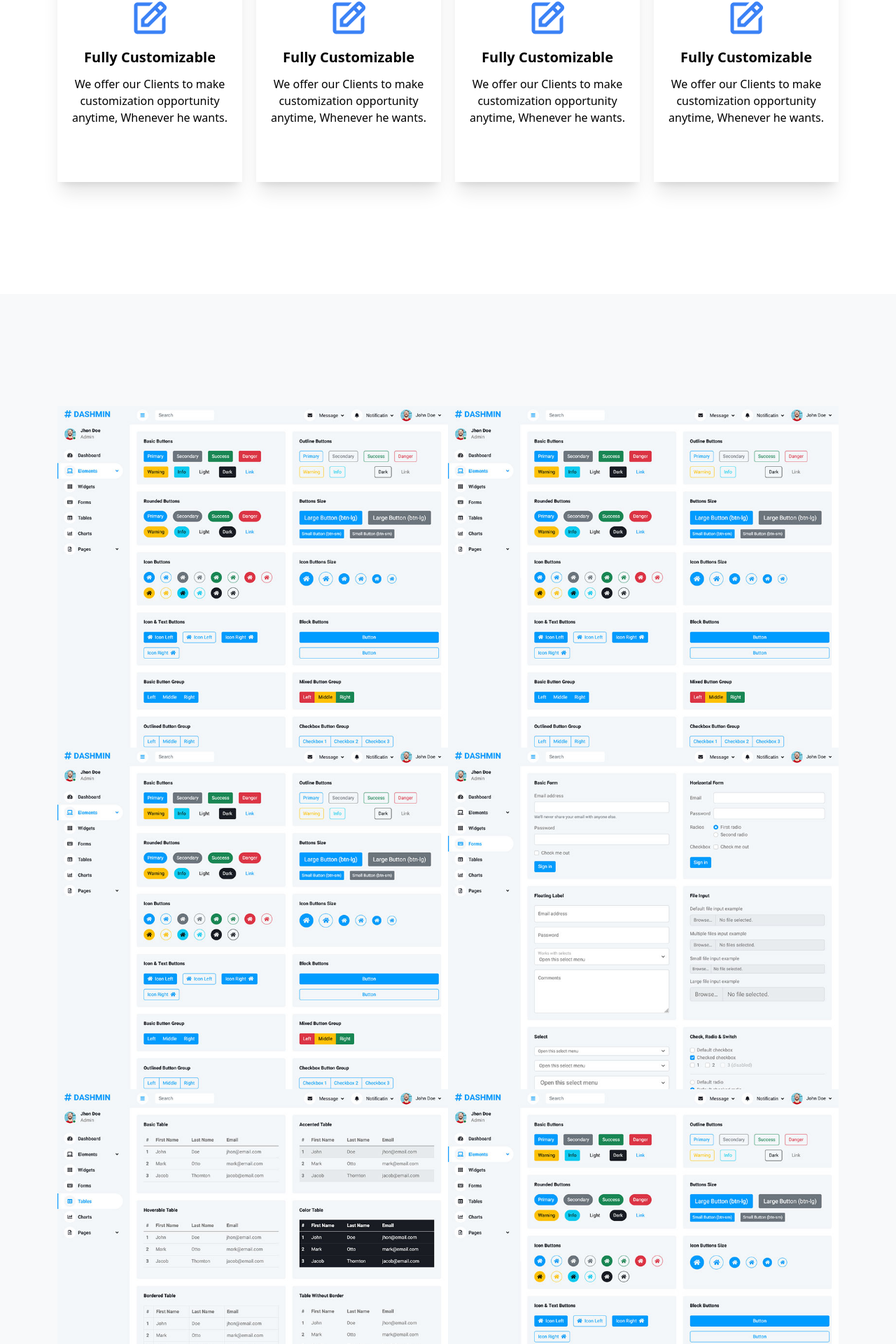
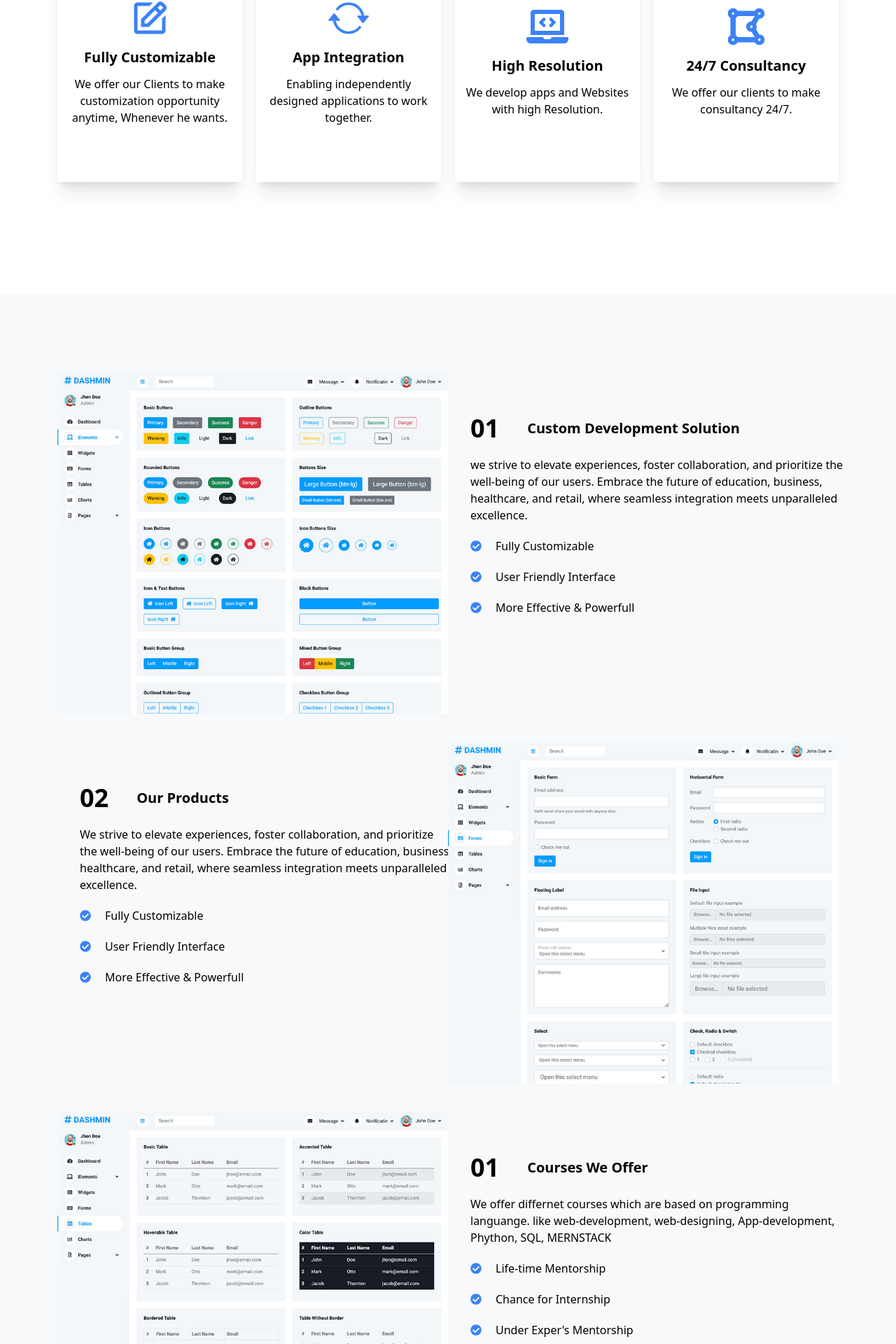
Before and after one commit to muazkhalid936/AtechSole, a React (Vite) app: page / in a window 1280 px wide. Shown: the part 1680-3600 px from the top of the page at 70% size. Built offline with nearby package versions, Linux system fonts and the light colour scheme.

Commit message:
working on work component

```diff
--- a/src/components/AdvanceFeature.jsx
+++ b/src/components/AdvanceFeature.jsx
@@ -1,32 +1,180 @@
 import React from "react";
+import { InView } from "react-intersection-observer";
+import { motion } from "framer-motion";
+import { FaCheckCircle } from "react-icons/fa";
 
 const AdvanceFeature = () => {
   return (
     <div className="p-s bg-over-light">
-      <div className="container py-40 gap-10">
-        <div className="flex ">
-          <div className="lg:w-1/2">
+      <div className="container py-28 flex flex-col gap-10">
+        <div className="flex flex-col lg:flex-row">
+          <InView triggerOnce={true} threshold={0.01}>
+            {({ inView, ref }) => (
+              <motion.div
+                ref={ref}
+                initial={{ opacity: 0, y: 200 }}
+                animate={inView ? { opacity: 1, y: 0 } : {}}
+                transition={{ duration: 0.5, delay: 0.1 }}
+                className="w-full lg:w-1/2"
+              >
                 <img src="src\assets\overview-1.jpg" />
+              </motion.div>
+            )}
+          </InView>
+          <InView triggerOnce={true} threshold={0.01}>
+            {({ inView, ref }) => (
+              <motion.div
+                ref={ref}
+                initial={{ opacity: 0, y: 200 }}
+                animate={inView ? { opacity: 1, y: 0 } : {}}
+                transition={{ duration: 0.5, delay: 0.5 }}
+                className="w-full lg:w-1/2"
+              >
+                <div className="container lg:mx-5 my-10 flex flex-col text-start justify-center">
+                  <div className="flex my-5 gap-10 items-center">
+                    <h1 className="text-4xl font-bold">01</h1>
+                    <p className="font-semibold text-xl">
+                      Custom Development Solution
+                    </p>
                   </div>
-          <div className="lg:w-1/2">
-            <img src="src\assets\overview-1.jpg" />
+                  <div>
+                    <p>
+                      we strive to elevate experiences, foster collaboration,
+                      and prioritize the well-being of our users. Embrace the
+                      future of education, business, healthcare, and retail,
+                      where seamless integration meets unparalleled excellence.
+                    </p>
+                  </div>
+                  <div>
+                    <div className="flex my-5 items-center gap-5">
+                      <FaCheckCircle className="text-blue-500" />
+                      <p>Fully Customizable</p>
+                    </div>
+                    <div className="flex my-5 items-center gap-5">
+                      <FaCheckCircle className="text-blue-500" />
+                      <p>User Friendly Interface</p>
+                    </div>
+                    <div className="flex my-5 items-center gap-5">
+                      <FaCheckCircle className="text-blue-500" />
+                      <p>More Effective & Powerfull</p>
                     </div>
                   </div>
-        <div className="flex ">
-          <div className="lg:w-1/2">
-            <img src="src\assets\overview-1.jpg" />
                 </div>
-          <div className="lg:w-1/2">
-            <img src="src\assets\overview-2.jpg" />
+              </motion.div>
+            )}
+          </InView>
+        </div>
+
+        <div className="flex flex-col lg:flex-row">
+          <InView triggerOnce={true} threshold={0.01}>
+            {({ inView, ref }) => (
+              <motion.div
+                ref={ref}
+                initial={{ opacity: 0, y: 200 }}
+                animate={inView ? { opacity: 1, y: 0 } : {}}
+                transition={{ duration: 0.5, delay: 0.5 }}
+                className="w-full lg:w-1/2"
+              >
+                <div className="container lg:mx-5 my-10 flex flex-col text-start justify-center">
+                  <div className="flex my-5 gap-10 items-center">
+                    <h1 className="text-4xl font-bold">02</h1>
+                    <p className="font-semibold text-xl">Our Products</p>
+                  </div>
+                  <div>
+                    <p>
+                      We strive to elevate experiences, foster collaboration,
+                      and prioritize the well-being of our users. Embrace the
+                      future of education, business, healthcare, and retail,
+                      where seamless integration meets unparalleled excellence.
+                    </p>
+                  </div>
+                  <div>
+                    <div className="flex my-5 items-center gap-5">
+                      <FaCheckCircle className="text-blue-500" />
+                      <p>Fully Customizable</p>
+                    </div>
+                    <div className="flex my-5 items-center gap-5">
+                      <FaCheckCircle className="text-blue-500" />
+                      <p>User Friendly Interface</p>
+                    </div>
+                    <div className="flex my-5 items-center gap-5">
+                      <FaCheckCircle className="text-blue-500" />
+                      <p>More Effective & Powerfull</p>
                     </div>
                   </div>
-        <div className="flex ">
-          <div className="lg:w-1/2">
+                </div>
+              </motion.div>
+            )}
+          </InView>
+
+          <InView triggerOnce={true} threshold={0.01}>
+            {({ inView, ref }) => (
+              <motion.div
+                ref={ref}
+                initial={{ opacity: 0, y: 200 }}
+                animate={inView ? { opacity: 1, y: 0 } : {}}
+                transition={{ duration: 0.5, delay: 0.1 }}
+                className="w-full lg:w-1/2"
+              >
+                <img src="src\assets\overview-2.jpg" />
+              </motion.div>
+            )}
+          </InView>
+        </div>
+
+        <div className="flex flex-col lg:flex-row">
+          <InView triggerOnce={true} threshold={0.01}>
+            {({ inView, ref }) => (
+              <motion.div
+                ref={ref}
+                initial={{ opacity: 0, y: 200 }}
+                animate={inView ? { opacity: 1, y: 0 } : {}}
+                transition={{ duration: 0.5, delay: 0.1 }}
+                className="w-full lg:w-1/2"
+              >
                 <img src="src\assets\overview-3.jpg" />
+              </motion.div>
+            )}
+          </InView>
+          <InView triggerOnce={true} threshold={0.01}>
+            {({ inView, ref }) => (
+              <motion.div
+                ref={ref}
+                initial={{ opacity: 0, y: 200 }}
+                animate={inView ? { opacity: 1, y: 0 } : {}}
+                transition={{ duration: 0.5, delay: 0.5 }}
+                className="w-full lg:w-1/2"
+              >
+                <div className="container lg:mx-5 my-10 flex flex-col text-start justify-center">
+                  <div className="flex my-5 gap-10 items-center">
+                    <h1 className="text-4xl font-bold">01</h1>
+                    <p className="font-semibold text-xl">Courses We Offer</p>
                   </div>
-          <div className="lg:w-1/2">
-            <img src="src\assets\overview-1.jpg" />
+                  <div>
+                    <p>
+                      We offer differnet courses which are based on programming
+                      languange. like web-development, web-designing,
+                      App-development, Phython, SQL, MERNSTACK
+                    </p>
                   </div>
+                  <div>
+                    <div className="flex my-5 items-center gap-5">
+                      <FaCheckCircle className="text-blue-500" />
+                      <p>Life-time Mentorship</p>
+                    </div>
+                    <div className="flex my-5 items-center gap-5">
+                      <FaCheckCircle className="text-blue-500" />
+                      <p>Chance for Internship</p>
+                    </div>
+                    <div className="flex my-5 items-center gap-5">
+                      <FaCheckCircle className="text-blue-500" />
+                      <p>Under Exper's Mentorship</p>
+                    </div>
+                  </div>
+                </div>
+              </motion.div>
+            )}
+          </InView>
         </div>
       </div>
     </div>
--- a/src/components/FeatureCard.jsx
+++ b/src/components/FeatureCard.jsx
@@ -2,7 +2,7 @@ import React from "react";
 import { motion } from "framer-motion";
 const FeatureCard = ({ Icon, heading, detail }) => {
   return (
-    <div className="flex shadow-xl  duration-500 ease-in-out hover:bg-primary group hover:text-white flex-col justify-center px-2 py-20 items-center">
+    <div className="flex shadow-xl h-full duration-500 ease-in-out hover:bg-primary group hover:text-white flex-col justify-center px-2  py-10 lg:py-20 items-center">
       <Icon className="text-6xl duration-500 ease-in-out group-hover:text-white text-blue-500" />
       <p className="text-xl my-3 font-semibold text-center">{heading}</p>
       <p className="text-center">{detail}</p>
--- a/src/components/Features.jsx
+++ b/src/components/Features.jsx
@@ -10,7 +10,7 @@ const Features = () => {
   return (
     <div className="flex justify-center   my-40">
       <div className="flex container  flex-col justify-center items-center">
-        <InView triggerOnce={true} threshold={0.1}>
+        <InView triggerOnce={true} threshold={0.01}>
           {({ inView, ref }) => (
             <motion.div
               ref={ref}
@@ -30,14 +30,14 @@ const Features = () => {
           )}
         </InView>
         <div className="flex mt-10 flex-col lg:flex-row justify-between gap-5">
-          <InView triggerOnce={true} threshold={0.1}>
+          <InView triggerOnce={true} threshold={0.01}>
             {({ inView, ref }) => (
               <motion.div
                 ref={ref}
                 initial={{ opacity: 0, y: 200 }}
                 animate={inView ? { opacity: 1, y: 0 } : {}}
                 transition={{ duration: 0.5, delay: 0.1 }}
-                className="w-1/4"
+                className="w-full lg:w-1/4"
               >
                 <FeatureCard
                   Icon={BiEdit}
@@ -47,53 +47,53 @@ const Features = () => {
               </motion.div>
             )}
           </InView>
-          <InView triggerOnce={true} threshold={0.1}>
+          <InView triggerOnce={true} threshold={0.01}>
             {({ inView, ref }) => (
               <motion.div
                 ref={ref}
                 initial={{ opacity: 0, y: 200 }}
                 animate={inView ? { opacity: 1, y: 0 } : {}}
                 transition={{ duration: 0.5, delay: 0.3 }}
-                className="w-1/4"
+                className="w-full lg:w-1/4"
               >
                 <FeatureCard
-                  Icon={BiEdit}
-                  detail="We offer our Clients to make customization opportunity anytime, Whenever he wants."
-                  heading="Fully Customizable"
+                  Icon={BsArrowRepeat}
+                  detail="Enabling independently designed applications to work together."
+                  heading="App Integration"
                 />
               </motion.div>
             )}
           </InView>
-          <InView triggerOnce={true} threshold={0.1}>
+          <InView triggerOnce={true} threshold={0.01}>
             {({ inView, ref }) => (
               <motion.div
                 ref={ref}
                 initial={{ opacity: 0, y: 200 }}
                 animate={inView ? { opacity: 1, y: 0 } : {}}
                 transition={{ duration: 0.5, delay: 0.5 }}
-                className="w-1/4"
+                className="w-full lg:w-1/4"
               >
                 <FeatureCard
-                  Icon={BiEdit}
-                  detail="We offer our Clients to make customization opportunity anytime, Whenever he wants."
-                  heading="Fully Customizable"
+                  Icon={FaLaptopCode}
+                  detail="We develop apps and Websites with high Resolution."
+                  heading="High Resolution"
                 />
               </motion.div>
             )}
           </InView>
-          <InView triggerOnce={true} threshold={0.1}>
+          <InView triggerOnce={true} threshold={0.01}>
             {({ inView, ref }) => (
               <motion.div
                 ref={ref}
                 initial={{ opacity: 0, y: 200 }}
                 animate={inView ? { opacity: 1, y: 0 } : {}}
                 transition={{ duration: 0.5, delay: 0.7 }}
-                className="w-1/4"
+                className="w-full lg:w-1/4"
               >
                 <FeatureCard
-                  Icon={BiEdit}
-                  detail="We offer our Clients to make customization opportunity anytime, Whenever he wants."
-                  heading="Fully Customizable"
+                  Icon={FaDrawPolygon}
+                  detail="We offer our clients to make consultancy 24/7."
+                  heading="24/7 Consultancy"
                 />
               </motion.div>
             )}
--- /dev/null
+++ b/src/components/Work.jsx
@@ -0,0 +1,71 @@
+import React from "react";
+import { InView } from "react-intersection-observer";
+import { motion } from "framer-motion";
+import { FaCheckCircle } from "react-icons/fa";
+const Work = () => {
+  return (
+    <div className="p-s ">
+      <div className="container py-28 flex flex-col gap-10">
+        <div className="flex flex-col lg:flex-row">
+          <InView triggerOnce={true} threshold={0.01}>
+            {({ inView, ref }) => (
+              <motion.div
+                ref={ref}
+                initial={{ opacity: 0, y: 200 }}
+                animate={inView ? { opacity: 1, y: 0 } : {}}
+                transition={{ duration: 0.5, delay: 0.1 }}
+                className="w-full lg:w-1/2"
+              >
+                <img src="src\assets\process.jpg" />
+              </motion.div>
+            )}
+          </InView>
+          <InView triggerOnce={true} threshold={0.01}>
+            {({ inView, ref }) => (
+              <motion.div
+                ref={ref}
+                initial={{ opacity: 0, y: 200 }}
+                animate={inView ? { opacity: 1, y: 0 } : {}}
+                transition={{ duration: 0.5, delay: 0.5 }}
+                className="w-full lg:w-1/2"
+              >
+                <div className="container lg:mx-5 my-10 flex flex-col text-start justify-center">
+                  <div className="flex my-5 gap-10 items-center">
+                    <h1 className="text-4xl font-bold">
+                      Three Simple Steps To Start Working With
+                    </h1>
+                  </div>
+                  <p>There are three simple steps to make work with us</p>
+                  <div>
+                    <p>
+                      we strive to elevate experiences, foster collaboration,
+                      and prioritize the well-being of our users. Embrace the
+                      future of education, business, healthcare, and retail,
+                      where seamless integration meets unparalleled excellence.
+                    </p>
+                  </div>
+                  <div>
+                    <div className="flex my-5 items-center gap-5">
+                      <FaCheckCircle className="text-blue-500" />
+                      <p>Fully Customizable</p>
+                    </div>
+                    <div className="flex my-5 items-center gap-5">
+                      <FaCheckCircle className="text-blue-500" />
+                      <p>User Friendly Interface</p>
+                    </div>
+                    <div className="flex my-5 items-center gap-5">
+                      <FaCheckCircle className="text-blue-500" />
+                      <p>More Effective & Powerfull</p>
+                    </div>
+                  </div>
+                </div>
+              </motion.div>
+            )}
+          </InView>
+        </div>
+      </div>
+    </div>
+  );
+};
+
+export default Work;
--- a/src/pages/Home.jsx
+++ b/src/pages/Home.jsx
@@ -4,16 +4,17 @@ import Services from "../components/Services";
 import Offers from "../components/Offers";
 import Features from "../components/Features";
 import AdvanceFeature from "../components/AdvanceFeature";
+import Work from "../components/Work";
 
 const Home = () => {
   return (
     <>
       <div className="home">
-
         <Hero />
         <Offers />
         <Features />
         <AdvanceFeature />
+        <Work />
       </div>
     </>
   );
```
Also changed, not shown: src/assets/process.jpg (added). Lines whose indentation alone changed are shown as unchanged.
